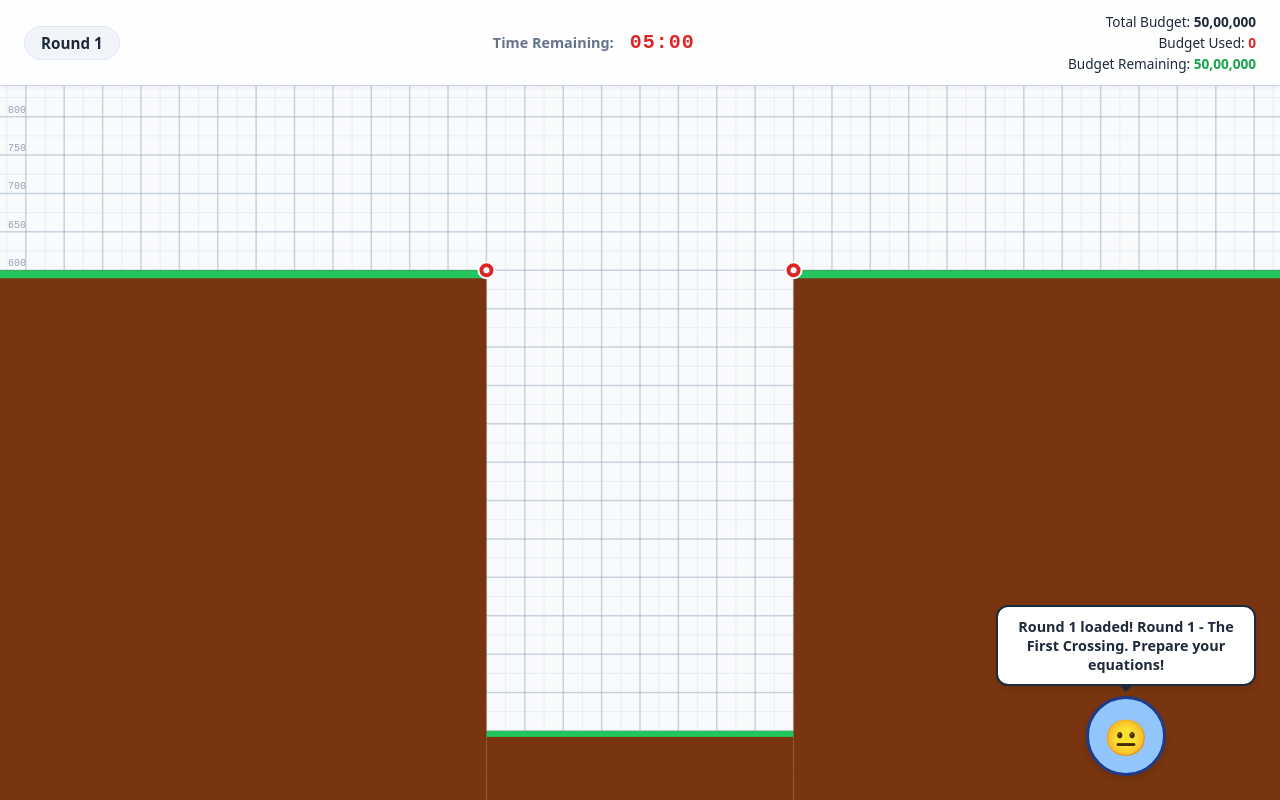
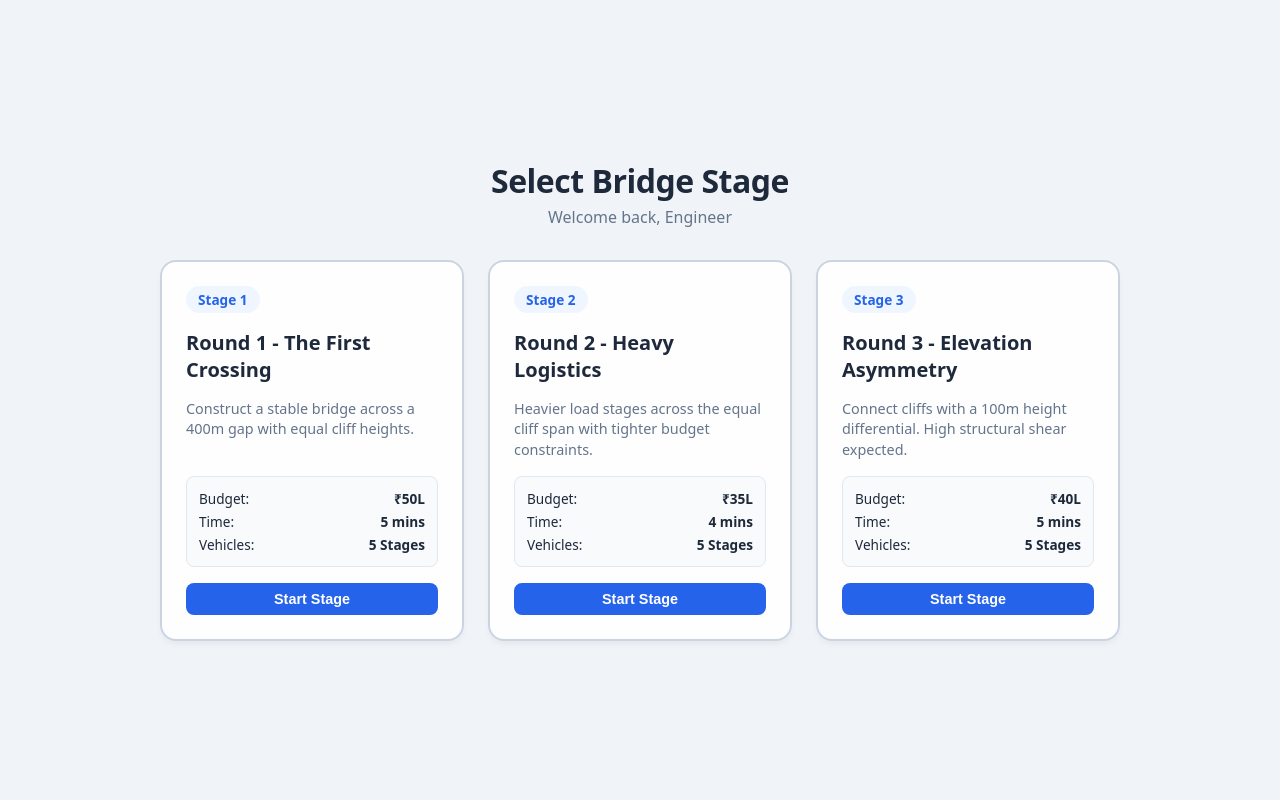
Before and after one commit to SunMoonCity/BridgeQ, a website with bundled scripts: page index.html in a window 1280 px wide. Built offline with nearby package versions, Linux system fonts and the light colour scheme.

Commit message:
feat: implement Phase 18 stage selection page and round selection flow

```diff
--- a/css/game.css
+++ b/css/game.css
@@ -156,3 +156,122 @@
   display: block;
   width: 0;
 }
+
+/* Stage Selection Overlay (Phase 18) */
+.stage-overlay {
+  position: absolute;
+  top: 0;
+  left: 0;
+  width: 100%;
+  height: 100%;
+  background: var(--bg-color);
+  z-index: 50;
+  display: flex;
+  justify-content: center;
+  align-items: center;
+  padding: 24px;
+}
+
+.stage-container {
+  width: 100%;
+  max-width: 960px;
+  display: flex;
+  flex-direction: column;
+  gap: 32px;
+}
+
+.stage-header {
+  text-align: center;
+}
+
+.stage-title {
+  font-size: 2rem;
+  font-weight: 800;
+  color: var(--text-main);
+  letter-spacing: -0.5px;
+}
+
+.stage-subtitle {
+  font-size: 1rem;
+  color: var(--text-muted);
+  margin-top: 4px;
+}
+
+.stage-grid {
+  display: grid;
+  grid-template-columns: repeat(auto-fit, minmax(280px, 1fr));
+  gap: 24px;
+}
+
+.stage-card {
+  background: var(--card-bg);
+  border: 2px solid var(--card-border);
+  border-radius: 16px;
+  padding: 24px;
+  display: flex;
+  flex-direction: column;
+  gap: 16px;
+  box-shadow: 0 4px 6px -1px rgba(0, 0, 0, 0.05);
+  transition: transform 0.2s ease, box-shadow 0.2s ease, border-color 0.2s ease;
+}
+
+.stage-card.unlocked:hover {
+  transform: translateY(-4px);
+  box-shadow: 0 12px 20px -5px rgba(37, 99, 235, 0.15);
+  border-color: var(--accent-primary);
+}
+
+.stage-card.locked {
+  opacity: 0.6;
+  background: #f1f5f9;
+}
+
+.stage-card-header {
+  display: flex;
+  justify-content: space-between;
+  align-items: center;
+}
+
+.stage-number-badge {
+  font-size: 0.85rem;
+  font-weight: 700;
+  color: var(--accent-primary);
+  background: #eff6ff;
+  padding: 4px 12px;
+  border-radius: 9999px;
+}
+
+.stage-status-badge {
+  font-size: 0.8rem;
+  font-weight: 600;
+  color: var(--accent-success);
+}
+
+.stage-name {
+  font-size: 1.25rem;
+  font-weight: 700;
+  color: var(--text-main);
+}
+
+.stage-description {
+  font-size: 0.9rem;
+  color: var(--text-muted);
+  line-height: 1.4;
+  flex: 1;
+}
+
+.stage-stats {
+  display: flex;
+  flex-direction: column;
+  gap: 4px;
+  font-size: 0.85rem;
+  background: #f8fafc;
+  padding: 12px;
+  border-radius: 8px;
+  border: 1px solid #e2e8f0;
+}
+
+.stage-stat {
+  display: flex;
+  justify-content: space-between;
+}
--- a/index.html
+++ b/index.html
@@ -28,6 +28,20 @@
         </div>
       </div>
     </header>
+
+    <!-- Stage Selection Overlay (Phase 18) -->
+    <div id="stageSelectOverlay" class="stage-overlay">
+      <div class="stage-container">
+        <header class="stage-header">
+          <h1 class="stage-title">Select Bridge Stage</h1>
+          <p id="playerGreeting" class="stage-subtitle">Welcome back, Engineer</p>
+        </header>
+
+        <div id="stageGrid" class="stage-grid">
+          <!-- Stage Cards 1, 2, 3 rendered dynamically by stageSelectManager -->
+        </div>
+      </div>
+    </div>
 
     <!-- Main Game Viewport (Canvas + HTML Overlays) -->
     <main class="viewport-wrapper">
--- a/js/main.js
+++ b/js/main.js
@@ -14,6 +14,7 @@ import { BuildController } from './ui/build-controller.js';
 
 import { resultModal } from './ui/result-modal.js';
 import { gameController } from './core/game-controller.js';
+import { stageSelectManager } from './ui/stage-select.js';
 import { timer } from './core/timer.js';
 
 let renderer = null;
@@ -33,6 +34,7 @@ function initApp() {
   character.init();
   toast.init();
   resultModal.init();
+  stageSelectManager.init();
 
   // Load Round 1 config
   const round1 = getRoundConfig(1);
@@ -53,6 +55,20 @@ function initApp() {
     character
   });
   buildController.init();
+
+  // GameController binding (Phase 15)
+  gameController.bindDependencies({
+    graph,
+    renderer,
+    buildController
+  });
+
+  // Wire Stage Selection (Phase 18) -> hides Stage Overlay and loads selected round
+  eventBus.on(EVENTS.STAGE_SELECTED || 'STAGE_SELECTED', ({ roundNumber }) => {
+    stageSelectManager.hide();
+    gameController.loadRound(roundNumber);
+    toast.show(`Stage ${roundNumber} Loaded! Click left cliff to build.`, 'info');
+  });
 
   // Listen for timer expiration -> stop timer, notify player, and auto-trigger bridge test/validation
   eventBus.on(EVENTS.TIMER_EXPIRED, () => {
--- /dev/null
+++ b/js/ui/stage-select.js
@@ -0,0 +1,155 @@
+// stage-select.js - Stage Selection Overlay Controller for Phase 18
+
+import { eventBus } from '../core/event-bus.js';
+import { EVENTS } from '../config/constants.js';
+import { getRoundConfig, getTotalRounds } from '../config/round-config.js';
+
+export class StageSelectManager {
+  constructor() {
+    this.containerEl = null;
+    this.playerGreetingEl = null;
+    this.gridEl = null;
+    this.playerData = null;
+    this.onStageSelect = null;
+  }
+
+  /**
+   * Initialize Stage Select DOM and events
+   */
+  init(containerEl = null) {
+    this.containerEl = containerEl || document.getElementById('stageSelectOverlay');
+    if (!this.containerEl) {
+      this.createStageDOM();
+    }
+    this.renderStages();
+  }
+
+  /**
+   * Inject Stage Selection Overlay DOM if not present in index.html
+   */
+  createStageDOM() {
+    if (typeof document === 'undefined') return;
+    if (document.getElementById('stageSelectOverlay')) {
+      this.containerEl = document.getElementById('stageSelectOverlay');
+      return;
+    }
+
+    const html = `
+      <div id="stageSelectOverlay" class="stage-overlay">
+        <div class="stage-container">
+          <header class="stage-header">
+            <h1 class="stage-title">Select Bridge Stage</h1>
+            <p id="playerGreeting" class="stage-subtitle">Welcome back, Engineer</p>
+          </header>
+
+          <div id="stageGrid" class="stage-grid">
+            <!-- Stage Cards 1, 2, 3 rendered dynamically -->
+          </div>
+        </div>
+      </div>
+    `;
+
+    document.body.insertAdjacentHTML('beforeend', html);
+    this.containerEl = document.getElementById('stageSelectOverlay');
+    this.playerGreetingEl = document.getElementById('playerGreeting');
+    this.gridEl = document.getElementById('stageGrid');
+  }
+
+  /**
+   * Accept dynamic player/student data from session/login/database
+   * @param {object} playerData - Player info and progress records
+   */
+  setPlayerData(playerData) {
+    this.playerData = playerData;
+    if (this.playerGreetingEl && playerData && playerData.name) {
+      this.playerGreetingEl.textContent = `Welcome back, ${playerData.name}`;
+    }
+    this.renderStages();
+  }
+
+  /**
+   * Render Stage 1, Stage 2, and Stage 3 cards matching game theme
+   */
+  renderStages() {
+    this.gridEl = this.gridEl || (typeof document !== 'undefined' ? document.getElementById('stageGrid') : null);
+    if (!this.gridEl) return;
+
+    this.gridEl.innerHTML = '';
+    const total = getTotalRounds(); // 3 rounds
+
+    for (let r = 1; r <= total; r++) {
+      const config = getRoundConfig(r);
+      if (!config) continue;
+
+      const isUnlocked = this.isStageUnlocked(r);
+      const isCompleted = this.isStageCompleted(r);
+
+      const card = document.createElement('div');
+      card.className = `stage-card ${isUnlocked ? 'unlocked' : 'locked'} ${isCompleted ? 'completed' : ''}`;
+      card.dataset.round = r;
+
+      card.innerHTML = `
+        <div class="stage-card-header">
+          <span class="stage-number-badge">Stage ${r}</span>
+          ${isCompleted ? '<span class="stage-status-badge">Completed</span>' : ''}
+        </div>
+        <h3 class="stage-name">${config.label || `Round ${r}`}</h3>
+        <p class="stage-description">${config.description || 'Construct a structural bridge to sustain vehicular loads.'}</p>
+        <div class="stage-stats">
+          <div class="stage-stat"><span>Budget:</span> <strong>₹${Math.round(config.budget / 100000)}L</strong></div>
+          <div class="stage-stat"><span>Time:</span> <strong>${Math.round(config.buildTimeSeconds / 60)} mins</strong></div>
+          <div class="stage-stat"><span>Vehicles:</span> <strong>${config.loadStages ? config.loadStages.length : 5} Stages</strong></div>
+        </div>
+        <button class="btn ${isUnlocked ? 'btn-primary' : 'btn-disabled'}" ${!isUnlocked ? 'disabled' : ''}>
+          ${isUnlocked ? (isCompleted ? 'Replay Stage' : 'Start Stage') : 'Locked'}
+        </button>
+      `;
+
+      if (isUnlocked) {
+        card.querySelector('button').addEventListener('click', () => {
+          this.selectStage(r);
+        });
+      }
+
+      this.gridEl.appendChild(card);
+    }
+  }
+
+  /**
+   * Check if stage is unlocked (default: all rounds 1-3 unlocked for playtest unless specified in playerData)
+   */
+  isStageUnlocked(roundNumber) {
+    if (!this.playerData) return true; // Default standalone fallback
+    if (roundNumber === 1) return true;
+    const completed = this.playerData.roundsCompleted || [];
+    return completed.includes(roundNumber - 1);
+  }
+
+  /**
+   * Check if stage was completed
+   */
+  isStageCompleted(roundNumber) {
+    if (!this.playerData || !this.playerData.roundsCompleted) return false;
+    return this.playerData.roundsCompleted.includes(roundNumber);
+  }
+
+  /**
+   * Handle Stage selection
+   */
+  selectStage(roundNumber) {
+    eventBus.emit(EVENTS.STAGE_SELECTED || 'STAGE_SELECTED', { roundNumber });
+    if (typeof this.onStageSelect === 'function') {
+      this.onStageSelect(roundNumber);
+    }
+  }
+
+  show() {
+    if (this.containerEl) this.containerEl.style.display = 'flex';
+  }
+
+  hide() {
+    if (this.containerEl) this.containerEl.style.display = 'none';
+  }
+}
+
+export const stageSelectManager = new StageSelectManager();
```
Also changed, not shown: tests/stage-select.test.js (added, +47 -0 lines), tests/test-runner.js (+1 -0 lines).
